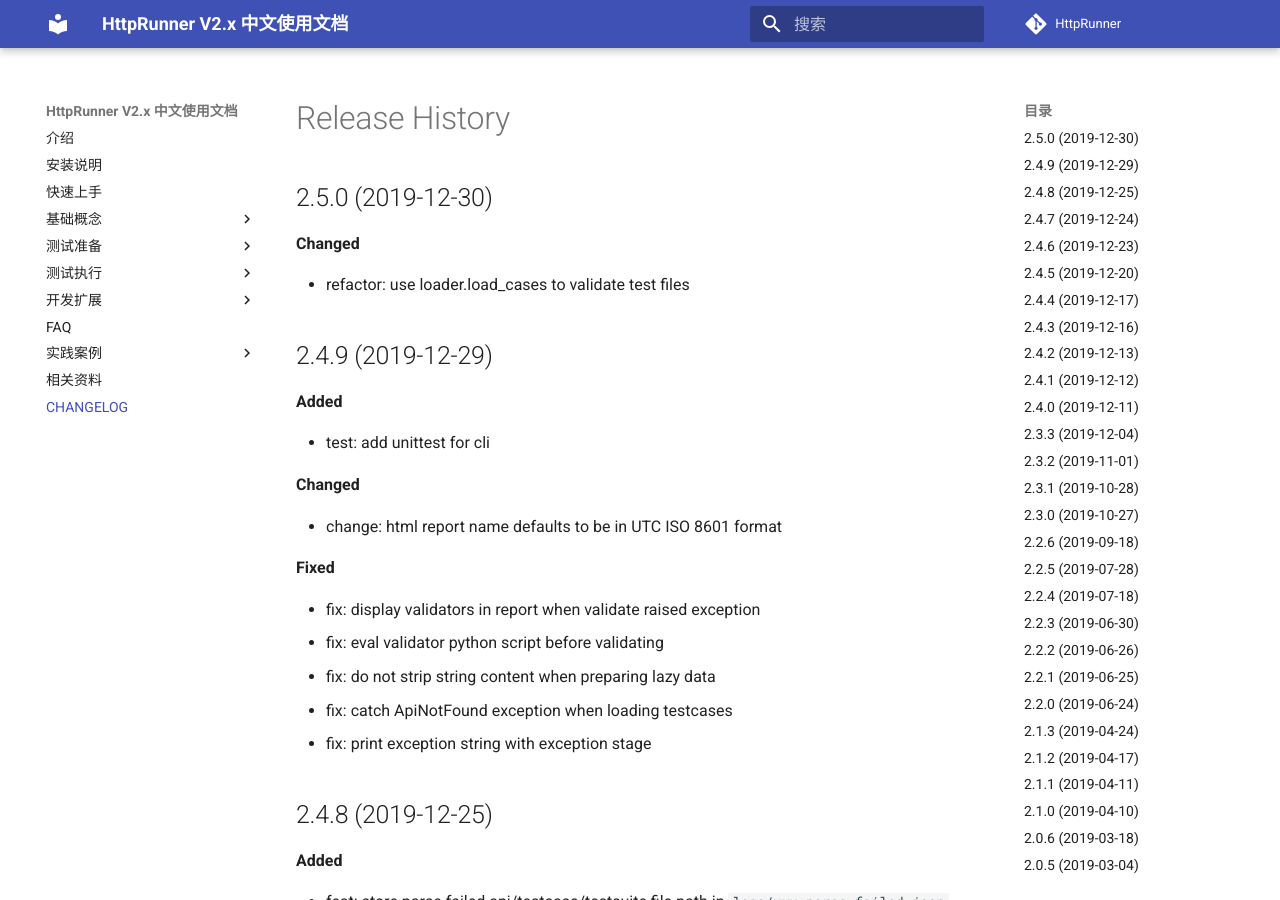
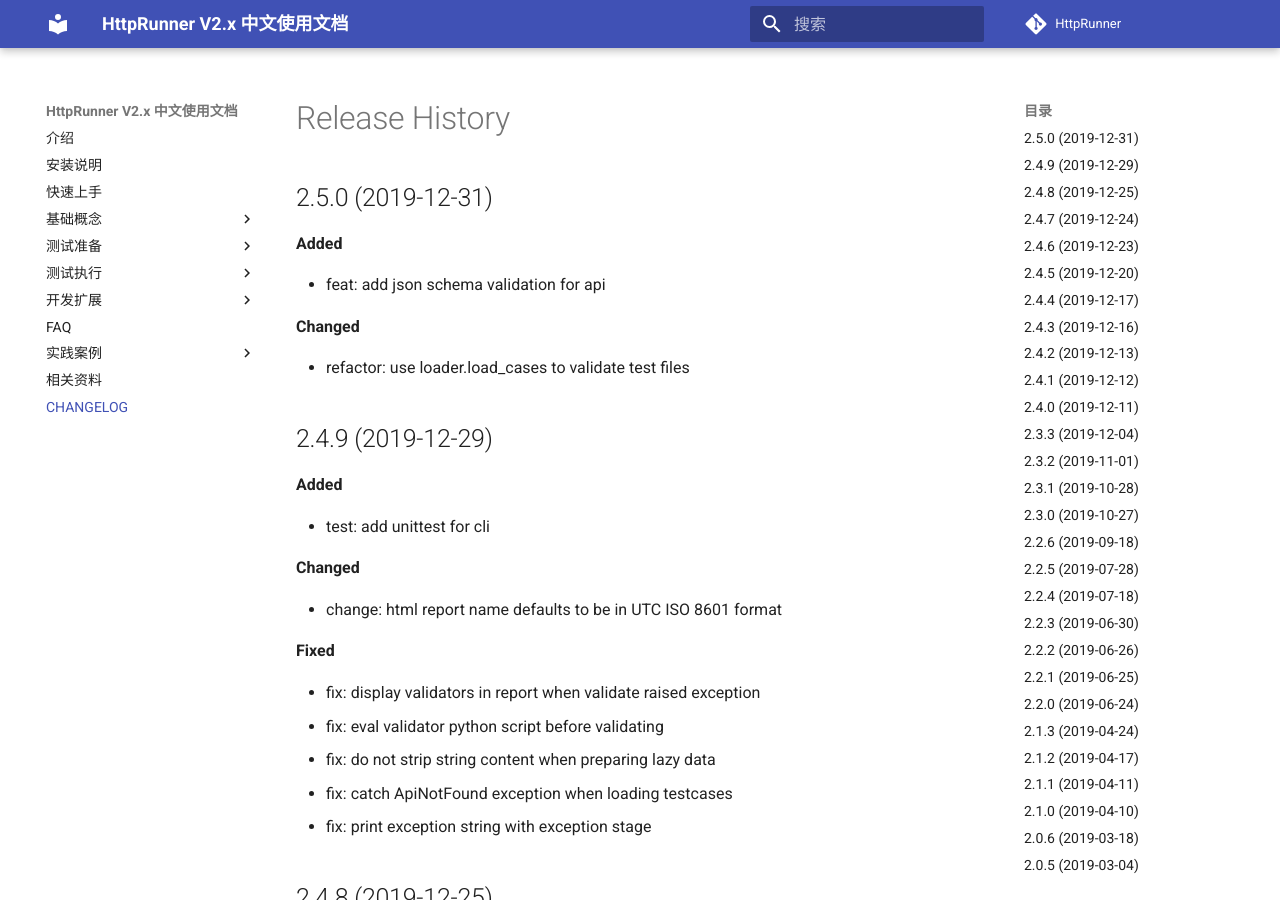
Before and after one commit to TanakitIntR/httprunner4, an MkDocs documentation site: the page built from docs/CHANGELOG.md, in a window 1280 px wide and 900 px high. Built offline with MkDocs 1.6.1 and Material for MkDocs 9.7.7, drawn with Linux system fonts in a browser that asks for light colours; comment, search, counter and statistics services are not loaded.

Commit message:
doc: update changelog

```diff
--- a/docs/CHANGELOG.md
+++ b/docs/CHANGELOG.md
@@ -1,6 +1,10 @@
 # Release History
 
-## 2.5.0 (2019-12-30)
+## 2.5.0 (2019-12-31)
+
+**Added**
+
+- feat: add json schema validation for api
 
 **Changed**
 
```
